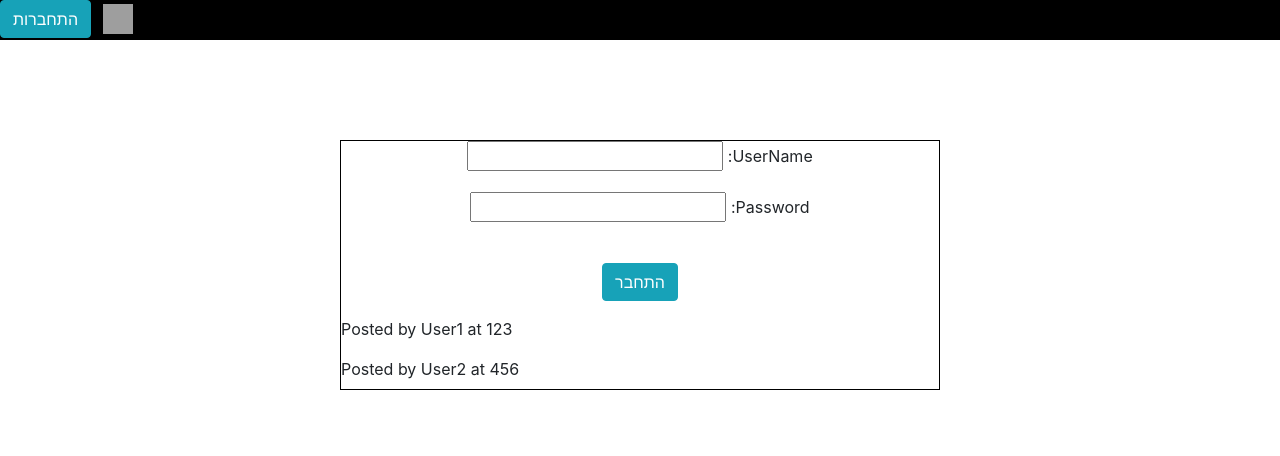
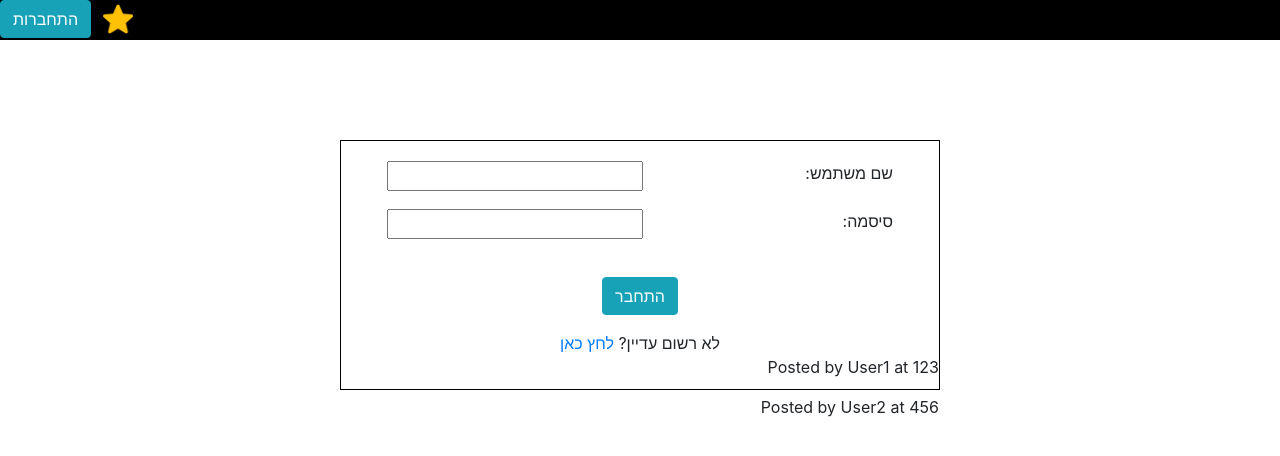
Before and after one commit to AlexTroitsky/DineWithMe, a Django app: page /login/ in a window 1280 px wide. Shown: the top 456 px of the page. Run offline with Django 3.2, Linux system fonts and the light colour scheme; data comes from the database, SQL or seed files in the repository; some libraries are stand-ins or nearby versions; grey boxes are pictures that could not be loaded.

Commit message:
added signup popup

```diff
--- a/DineWithMe/settings.py
+++ b/DineWithMe/settings.py
@@ -38,7 +38,9 @@ INSTALLED_APPS = [
     'django.contrib.messages',
     'django.contrib.staticfiles',
     'msgboard.apps.MsgboardConfig',
+    'bootstrap_modal_forms',
     'bootstrap4',
+    'widget_tweaks',
 ]
 
 MIDDLEWARE = [
--- a/DineWithMe/urls.py
+++ b/DineWithMe/urls.py
@@ -22,4 +22,5 @@ urlpatterns = [
     path('admin/', admin.site.urls),
     path('', views.board, name='board'),
     path('login/', views.login, name='login'),
+    path('signup/', views.SignUpView.as_view(), name='signup'),
 ]
--- a/msgboard/forms.py
+++ b/msgboard/forms.py
@@ -1,8 +1,24 @@
 from django import forms
-from .models import User
+from django.contrib.auth.forms import UserCreationForm
+from django.contrib.auth.models import User
+from bootstrap_modal_forms.mixins import PopRequestMixin, CreateUpdateAjaxMixin
 
 
 class LoginForm(forms.ModelForm):
     class Meta:
         model = User
-        fields = ('userName', 'password')
+        fields = ['username', 'password']
+        labels = {
+            'username': ('שם משתמש'),
+            'password': ('סיסמה'),
+        }
+        help_texts = {
+            'username': (' '),
+            'password': (' '),
+        }
+
+class CustomUserCreationForm(PopRequestMixin, CreateUpdateAjaxMixin,
+                             UserCreationForm):
+    class Meta:
+        model = User
+        fields = ['username', 'password1', 'password2']
--- a/msgboard/models.py
+++ b/msgboard/models.py
@@ -1,6 +1 @@
 from django.db import models
-
-
-class User(models.Model):
-    userName = models.CharField(max_length=30)
-    password = models.CharField(max_length=30)
--- a/msgboard/static/msgboard/css/login.css
+++ b/msgboard/static/msgboard/css/login.css
@@ -4,6 +4,27 @@
     height: 250px;
     width: 600px;
     border: 1px solid black;
+    text-align: right;
+    padding-top: 20px;
+}
+
+form {
+    display: flex;
+    flex-direction: column;
+    align-items: center;
+}
+
+label{
+    display: inline-block;
+    float: right;
+    clear: right;
+    width: 250px;
+    text-align: right;
+}
+
+input {
+  display: inline-block;
+  float: right;
 }
 
 .form-group {
@@ -11,10 +32,11 @@
     margin: 10px;
 }
 
-form {
+.loginBtn {
+    margin-top: 20px;
+    width: fit-content;
+}
+
+.signUpBtn {
     text-align: center;
 }
-
-.loginBtn {
-    margin-top: 20px;
-}
--- a/msgboard/templates/base.html
+++ b/msgboard/templates/base.html
@@ -8,6 +8,9 @@
     <head>
         <link rel="stylesheet" href="https://cdn.jsdelivr.net/npm/bootstrap-icons@1.4.0/font/bootstrap-icons.css">
         <link rel="stylesheet" href="{% static 'msgboard/css/base.css' %}">
+        <!-- <script src="{% static 'assets/js/bootstrap.js' %}"></script>
+        <script src="{% static 'assets/js/jquery.js' %}"></script> -->
+        <script src="{% static 'js/jquery.bootstrap.modal.forms.js' %}"></script>
         <div class="ruler">
             <a href = "{% url 'login' %}" class="btn btn-info">התחברות</a>
             <button class="favoritesButton">
--- a/msgboard/templates/login.html
+++ b/msgboard/templates/login.html
@@ -23,13 +23,65 @@
             </div> -->
             <button type="submit" class="btn btn-info loginBtn" value="Post">התחבר</button>
         </form>
+        <div class="signUpBtn">
+            <a> לא רשום עדיין?</a>
+            <a class="signup-btn">לחץ כאן</a>
+        </div>
         {% for user in users %}
             <div class="message">
                 <p class="author">
-                    Posted by {{user.userName}} at {{user.password}}
+                    Posted by {{user.username}} at {{user.password}}
                 </p>
             </div>
         {% endfor %}
+
+        <div class="modal fade" tabindex="-1" role="dialog" id="modal">
+            <div class="modal-dialog" role="document">
+              <div class="modal-content"></div>
+            </div>
+        </div>
+
+
+        <script type="text/javascript">
+            $(function () {
+                // Sign up button
+                $(".signup-btn").modalForm({formURL: "{% url 'signup' %}"});
+
+                // asyncSettings.successMessage
+                var asyncSuccessMessage = [
+                    "<div ",
+                    "style='position:fixed;top:0;z-index:10000;width:100%;border-radius:0;' ",
+                    "class='alert alert-icon alert-success alert-dismissible fade show mb-0' role='alert'>",
+                    "Success: Book was updated.",
+                    "<button type='button' class='close' data-dismiss='alert' aria-label='Close'>",
+                    "<span aria-hidden='true'>&times;</span>",
+                    "</button>",
+                    "</div>",
+                    "<script>",
+                    "$('.alert').fadeTo(2000, 500).slideUp(500, function () {$('.alert').slideUp(500).remove();});",
+                    "<\/script>"
+                ].join();
+
+                // asyncSettings.addModalFormFunction
+        // function updateBookModalForm() {
+        //   $(".update-book").each(function () {
+        //     $(this).modalForm({
+        //       formURL: $(this).data("form-url"),
+        //       asyncUpdate: true,
+        //       asyncSettings: {
+        //         closeOnSubmit: false,
+        //         successMessage: asyncSuccessMessage
+        //         dataUrl: "books/",
+        //         dataElementId: "#books-table",
+        //         dataKey: "table",
+        //         addModalFormFunction: updateBookModalForm
+        //       }
+        //     });
+        //   });
+        // }
+
+            });
+        </script>
     </div>
     {% endblock content %}
 </body>
--- a/msgboard/views.py
+++ b/msgboard/views.py
@@ -1,6 +1,10 @@
 from django.shortcuts import render, redirect
-from .models import User
-from .forms import LoginForm
+from .forms import LoginForm, CustomUserCreationForm
+from django.contrib.messages.views import SuccessMessageMixin
+from django.urls import reverse_lazy
+from django.views import generic
+from django.contrib.auth.models import User
+from bootstrap_modal_forms.mixins import PassRequestMixin
 
 
 def board(request):
@@ -8,7 +12,7 @@ def board(request):
 
 
 def login(request):
-    users = User.objects.order_by('userName')
+    users = User.objects.order_by('username')
     if request.method == "POST":
         form = LoginForm(request.POST)
         if form.is_valid():
@@ -20,3 +24,9 @@ def login(request):
         'users': users,
         'form': form,
     })
+
+class SignUpView(PassRequestMixin, SuccessMessageMixin, generic.CreateView):
+    form_class = CustomUserCreationForm
+    template_name = 'signup.html'
+    success_message = 'Success: Sign up succeeded. You can now Log in.'
+    success_url = reverse_lazy('index')
```
Also changed, not shown: msgboard/templates/signup.html (added, +42 -0 lines), msgboard/migrations/0001_initial.py, msgboard/migrations/0002_test_data.py, msgboard/static/msgboard/images/star.png (added), 2 other files.
